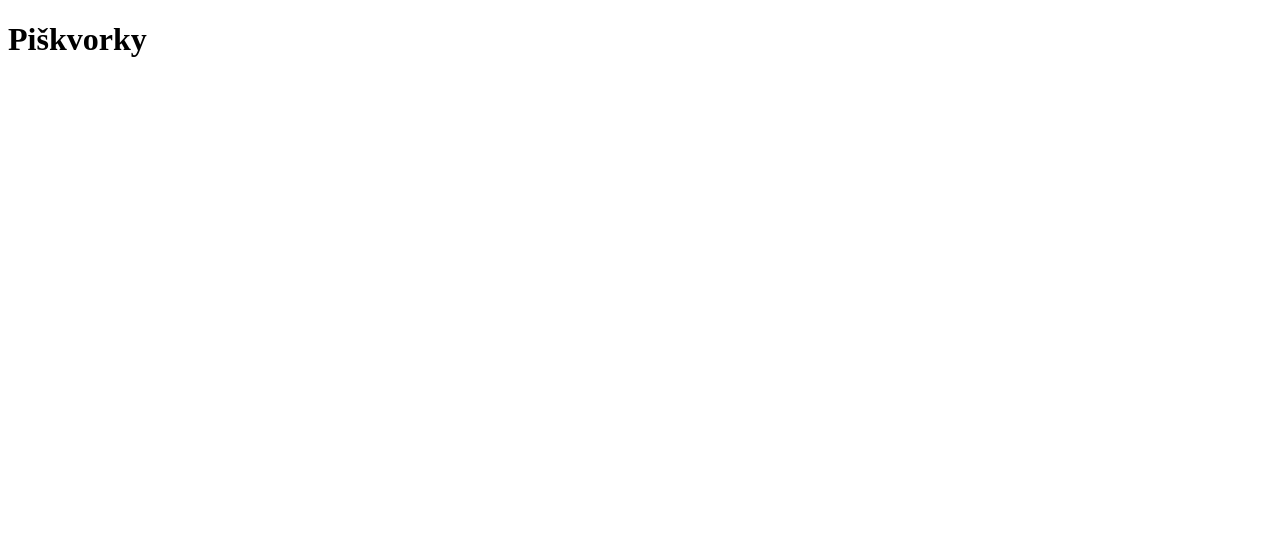
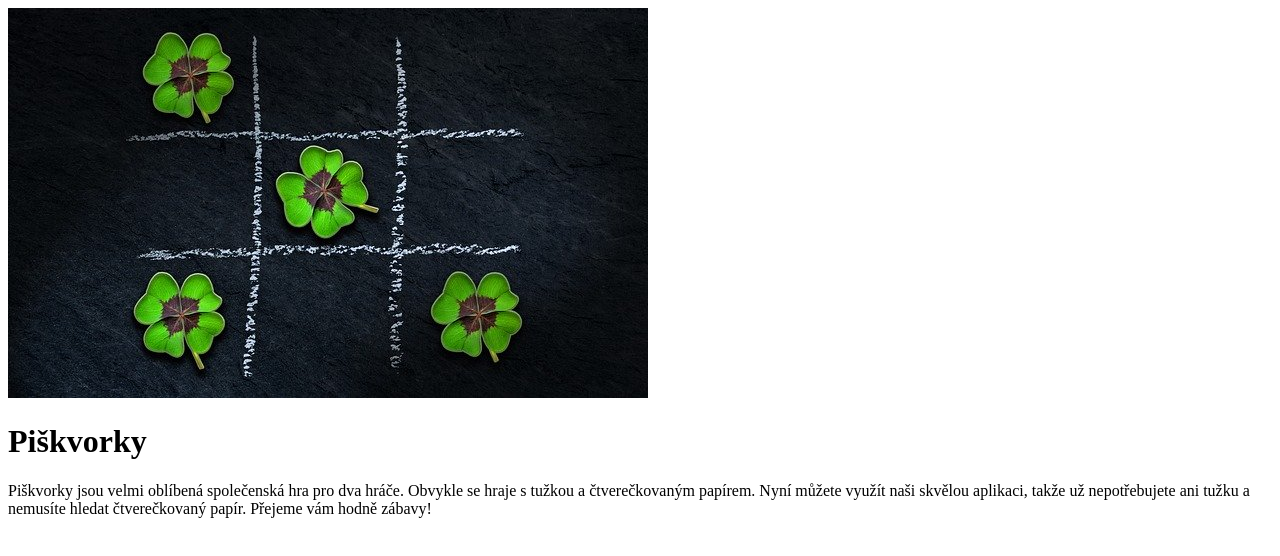
Before and after one commit to Tynuska/piskvorky, a plain HTML site: page index.html in a window 1280 px wide. Drawn offline with Linux system fonts and the light colour scheme.

Commit message:
Adding text + image

```diff
--- a/index.html
+++ b/index.html
@@ -5,8 +5,13 @@
     <meta http-equiv="X-UA-Compatible" content="IE=edge">
     <meta name="viewport" content="width=device-width, initial-scale=1.0">
     <title>Document</title>
+    <link rel="stylesheet" href="style.css">
 </head>
 <body>
+<div>
+    <img src="uvodni.jpg" alt="Piškvorky">
     <h1>Piškvorky</h1>
+    <p>Piškvorky jsou velmi oblíbená společenská hra pro dva hráče. Obvykle se hraje s tužkou a čtverečkovaným papírem. Nyní můžete využít naši skvělou aplikaci, takže už nepotřebujete ani tužku a nemusíte hledat čtverečkovaný papír. Přejeme vám hodně zábavy!</p>
+</div>
 </body>
 </html>
```
Also changed, not shown: Lobster/Lobster-Regular.ttf (added), Lobster/OFL.txt (added), style.css (added), uvodni.jpg (added).
